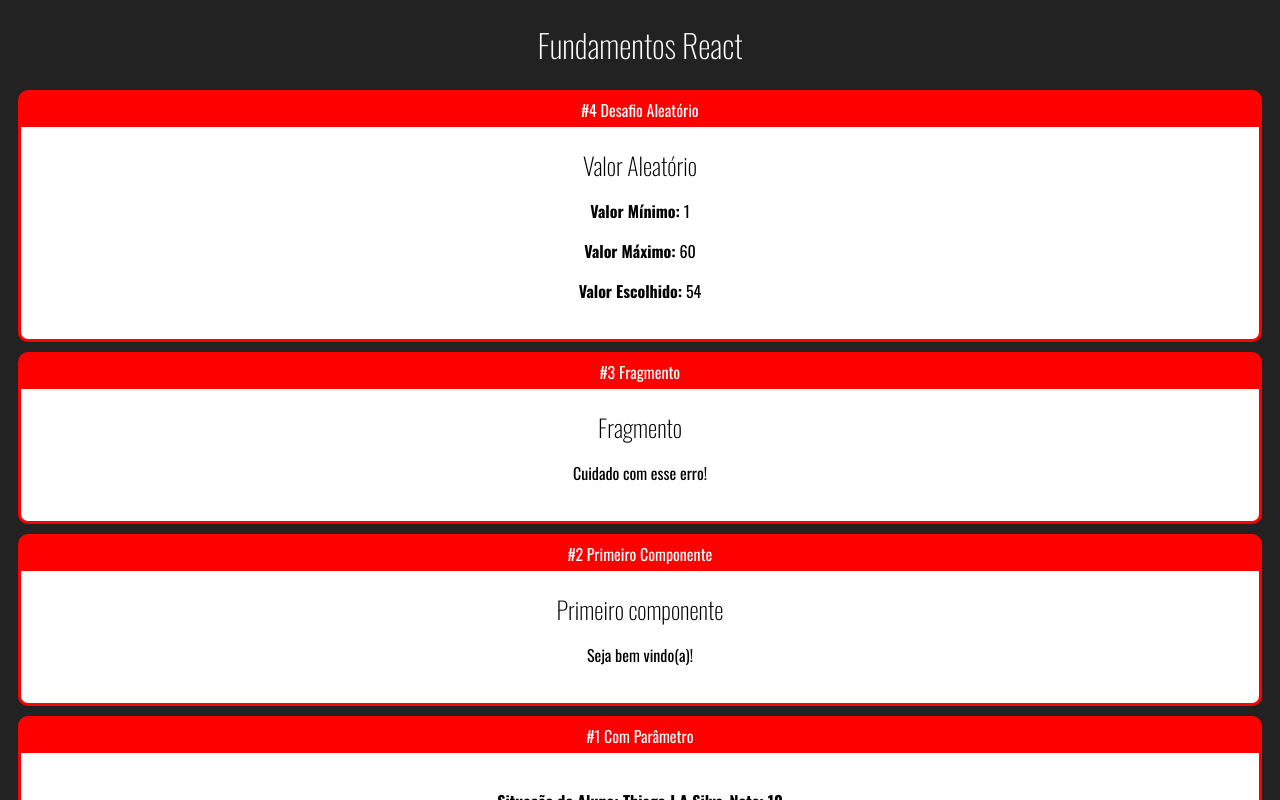
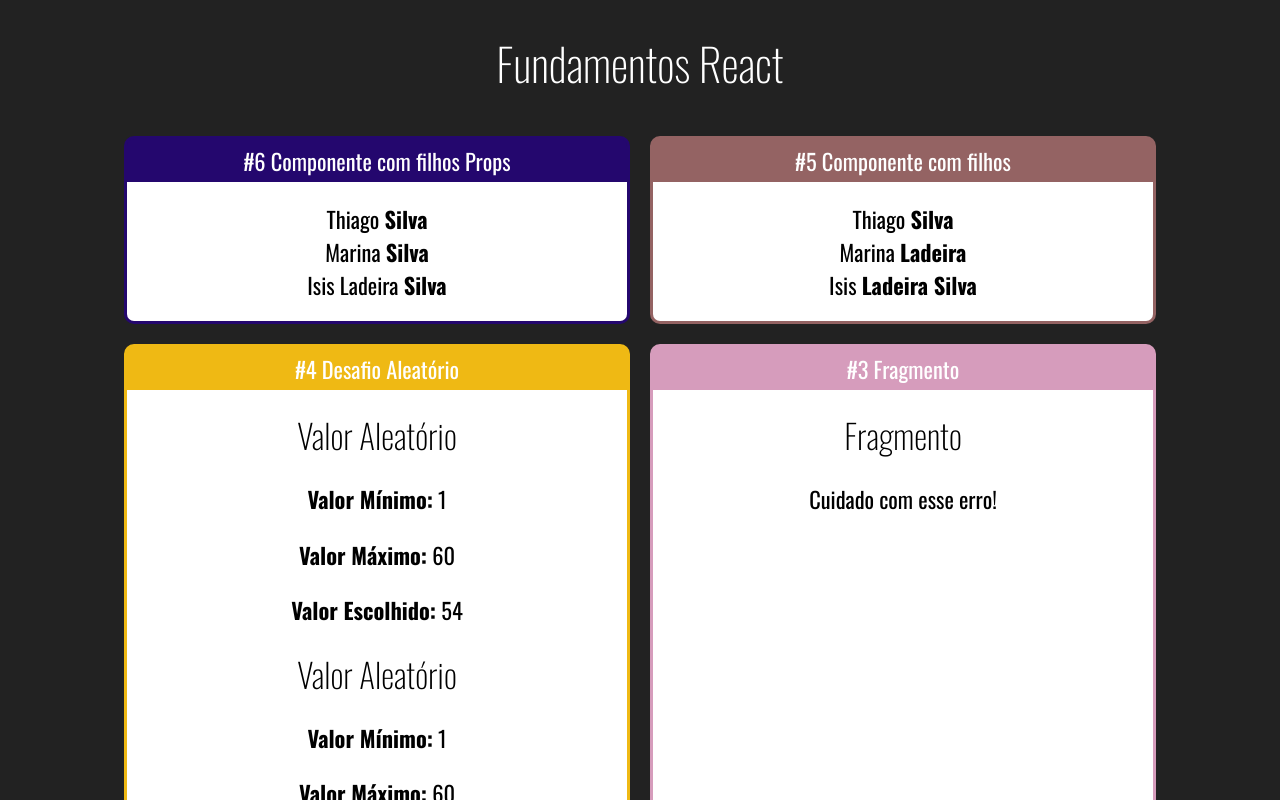
Before and after one commit to tavelars/curso-react, a React (Create React App) app in the folder fundamentos-react/: page / in a window 1280 px wide. Shown: the top 800 px of the page. Built offline with nearby package versions, Linux system fonts and the light colour scheme.

Commit message:
Adicionando familia com props e encadeada

```diff
--- /dev/null
+++ b/fundamentos-react/src/App.css
@@ -0,0 +1,5 @@
+.App .Cards {
+    display: flex;
+    justify-content: center;
+    flex-wrap: wrap;
+}
--- a/fundamentos-react/src/App.jsx
+++ b/fundamentos-react/src/App.jsx
@@ -1,32 +1,58 @@
+import './App.css'
+
 import React from "react";
 import Primeiro from './components/basicos/Primeiro'
 import ComParametro from './components/basicos/ComParametro'
 import Fragmento from './components/basicos/Fragmento'
 import Aleatorio from './components/basicos/Aleatorio'
 import Card from './components/layout/Card'
-
+import Familia from './components/basicos/Familia';
+import MembroFamiliaProps from './components/basicos/FamiliaMembroProps';
+import FamiliaProps from './components/basicos/FamiliaProps';
+import FamiliaMembroProps from './components/basicos/FamiliaMembroProps';
 
 export default function App(props) {
     return (
-        <div id="app">
+
+        <div className="App">
 
             <h1>Fundamentos React</h1>
 
-            <Card titulo="#4 Desafio Aleatório">
+            <div className="Cards">
+
+                <Card titulo="#6 Componente com filhos Props" color="#24076e">
+                    <FamiliaProps sobrenome="Silva">
+                        <FamiliaMembroProps nome="Thiago"></FamiliaMembroProps>
+                        <FamiliaMembroProps nome="Marina" sobrenome="Ladeira"></FamiliaMembroProps>
+                        <FamiliaMembroProps nome="Isis Ladeira"></FamiliaMembroProps>
+                    </FamiliaProps>
+                 </Card>
+
+                <Card titulo="#5 Componente com filhos" color="#946363">
+                    <Familia sobrenome="Silva"></Familia>
+                 </Card>
+
+                <Card titulo="#4 Desafio Aleatório" color="#efb914">
+                    <Aleatorio min={1} max={60}></Aleatorio>
+                    <Aleatorio min={1} max={60}></Aleatorio>
+                    <Aleatorio min={1} max={60}></Aleatorio>
+                    <Aleatorio min={1} max={60}></Aleatorio>
+                    <Aleatorio min={1} max={60}></Aleatorio>
                     <Aleatorio min={1} max={60}></Aleatorio>
                 </Card>
 
-            <Card titulo="#3 Fragmento">
+                <Card titulo="#3 Fragmento" color="#d69cbc">
                     <Fragmento></Fragmento>
                 </Card>
 
-            <Card titulo="#2 Primeiro Componente">
+                <Card titulo="#2 Primeiro Componente" color="#fa4949">
                     <Primeiro></Primeiro>
                 </Card>
 
-            <Card titulo="#1 Com Parâmetro">
+                <Card titulo="#1 Com Parâmetro" color="#93c47d">
                     <ComParametro titulo="Situação do Aluno:" aluno="Thiago J A Silva" nota={10.0}></ComParametro>
                 </Card>
+            </div>
 
         </div>
 
--- /dev/null
+++ b/fundamentos-react/src/components/basicos/Familia.jsx
@@ -0,0 +1,14 @@
+import React from "react";
+import FamiliaMembro from "./FamiliaMembro";
+
+export default function Familia(props){
+
+    return(
+        <div>
+            <FamiliaMembro nome="Thiago" {...props}></FamiliaMembro>
+            <FamiliaMembro nome="Marina" sobrenome="Ladeira"></FamiliaMembro>
+            <FamiliaMembro nome="Isis" sobrenome="Ladeira Silva"></FamiliaMembro>
+        </div>
+    )
+
+}
--- /dev/null
+++ b/fundamentos-react/src/components/basicos/FamiliaMembro.jsx
@@ -0,0 +1,7 @@
+import React from "react";
+
+export default function MembroFamilia(props){
+    return (
+        <div>{props.nome} <strong>{props.sobrenome}</strong></div>
+    )
+}
--- /dev/null
+++ b/fundamentos-react/src/components/basicos/FamiliaMembroProps.jsx
@@ -0,0 +1,7 @@
+import React from "react";
+
+export default (props) => {
+    return (
+        <div>{props.nome} <strong>{props.sobrenome}</strong></div>
+    )
+}
--- /dev/null
+++ b/fundamentos-react/src/components/basicos/FamiliaProps.jsx
@@ -0,0 +1,16 @@
+import React, {cloneElement} from "react";
+import FamiliaMembro from "./FamiliaMembro";
+
+export default (props) => {
+
+    return (
+        <div>
+            {
+                props.children.map((child) => {
+                    return cloneElement(child, props)
+                })
+            }
+        </div>
+    )
+
+}
--- a/fundamentos-react/src/components/layout/Card.css
+++ b/fundamentos-react/src/components/layout/Card.css
@@ -1,9 +1,15 @@
 .Card {
-    background-color: red;
+
     border-radius: 10px;
     overflow: hidden;
-    border: 3px solid red;
+    border: 3px solid;
     margin: 10px;
+
+    display: flex;
+    flex-direction: column;
+    min-width: 500px;
+    max-width: 500px;
+
 }
 
 .Card .Title {
@@ -13,6 +19,7 @@
 }
 
 .Card .Content {
+    flex: 1;
     background-color: #fff;
     color: #000;
     padding: 20px;
--- a/fundamentos-react/src/components/layout/Card.jsx
+++ b/fundamentos-react/src/components/layout/Card.jsx
@@ -2,8 +2,14 @@
 import React from "react";
 
 export default (props) => {
+
+    const cardStyle = {
+        backgroundColor: props.color || '#F08',
+        borderColor: props.color || '#F08'
+    }
+
     return (
-        <div className="Card">
+        <div className="Card" style={cardStyle}>
             <div className='Title'>{props.titulo}</div>
             <div className='Content'>{props.children}</div>
         </div>
--- a/fundamentos-react/src/index.css
+++ b/fundamentos-react/src/index.css
@@ -3,6 +3,7 @@
     background-color: #222;
     color: #fff;
     text-align: center;
+    font-size: 1.4rem;
 }
 
 h1, h2, h3 {
```
Lines whose indentation alone changed are shown as unchanged.
